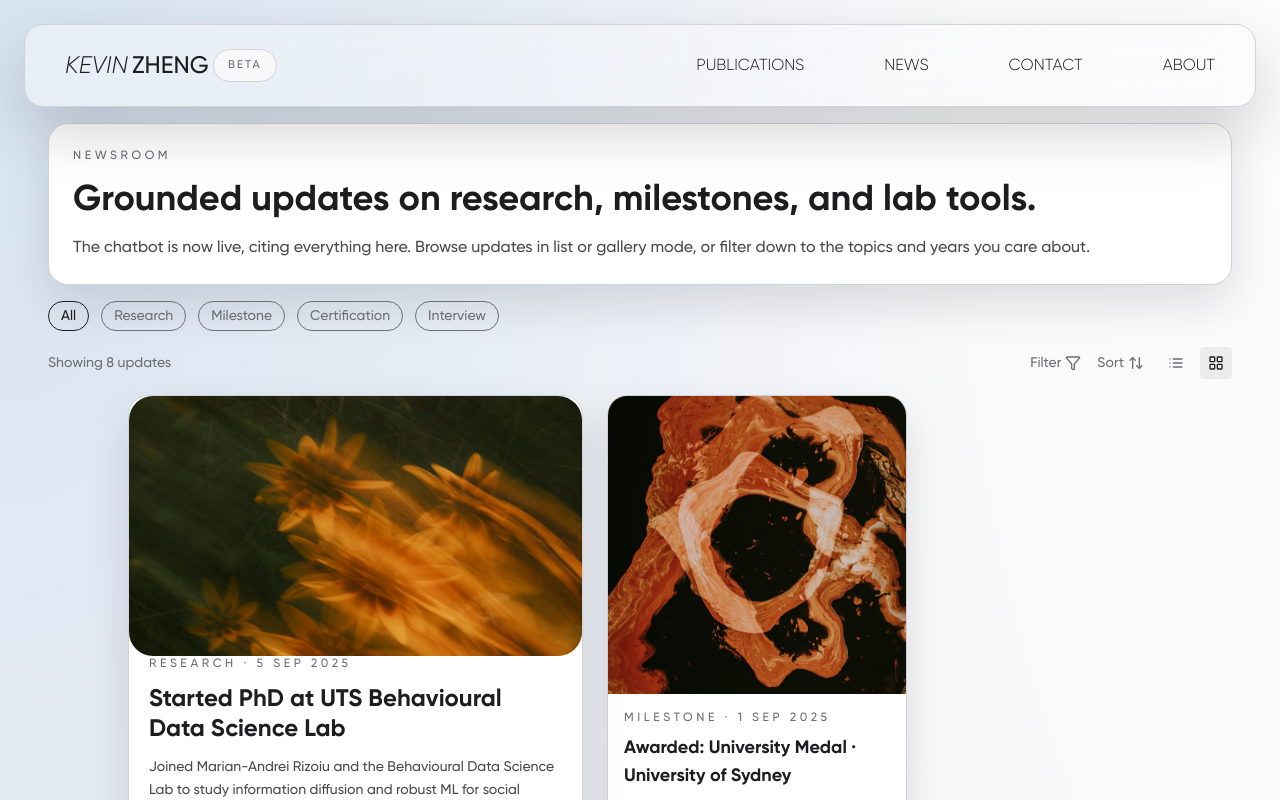
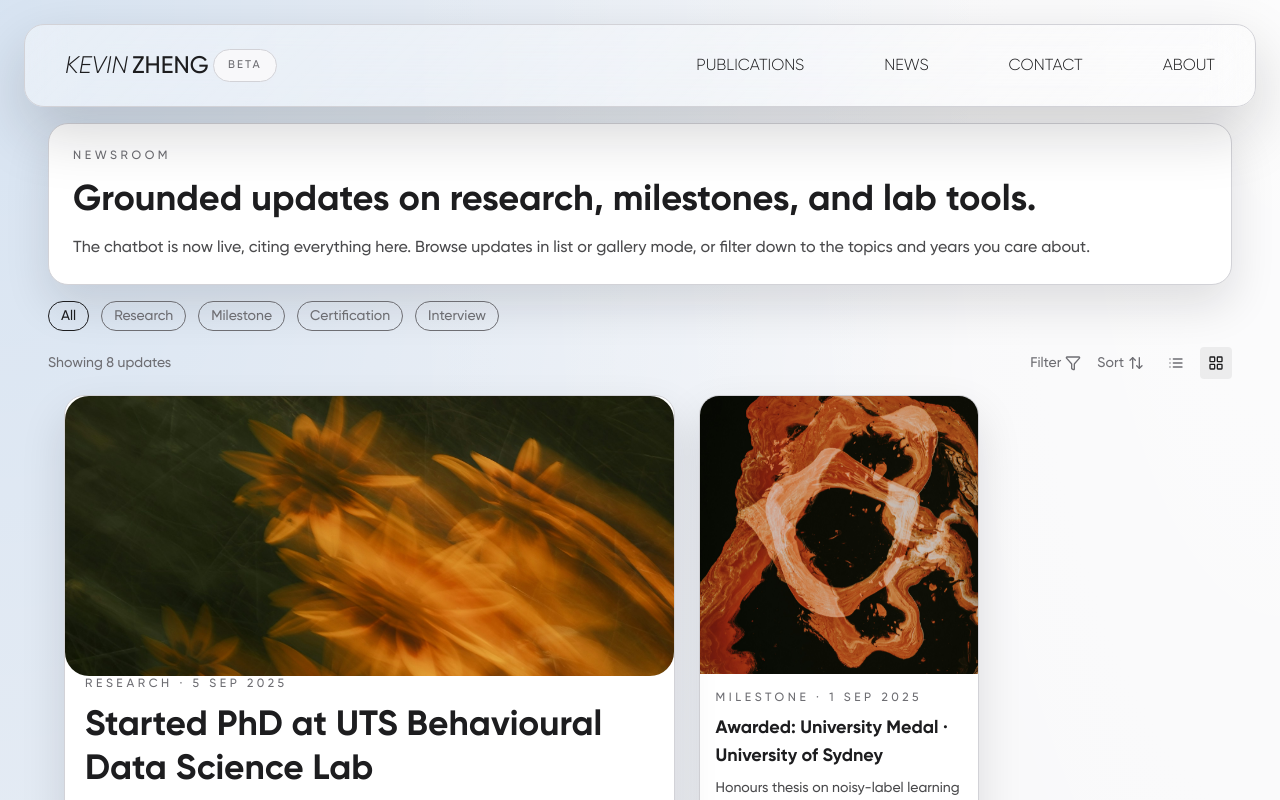
Before and after one commit to kyxzhe/kyxzhe.github.io, a Next.js app: page /news in a window 1280 px wide. Both pictures are taken after a click on the button 1216 px from the left and 363 px from the top of the page. Shown: the top 800 px of the page. Built offline with nearby package versions, Linux system fonts and the light colour scheme.

Commit message:
style: bring news hero closer to reference

```diff
--- a/src/app/news/page.tsx
+++ b/src/app/news/page.tsx
@@ -117,18 +117,18 @@ const renderListRow = (item: NewsItem) => {
     const columnItems = secondaryItems.slice(0, 3);
     const remainingItems = secondaryItems.slice(3);
     return (
-      <div className="flex flex-col gap-8 w-full max-w-5xl mx-auto">
-      <div className="grid gap-6 lg:grid-cols-[minmax(0,0.65fr)_300px] items-start">
+      <div className="flex flex-col gap-8 w-full max-w-6xl mx-auto">
+      <div className="grid gap-6 lg:grid-cols-[minmax(0,0.72fr)_280px] items-start">
         {heroItem && (
-          <article className="surface-card flex flex-col lg:sticky lg:top-12">
-            <div className="relative w-full pb-[35%] min-h-[260px] rounded-[24px] overflow-hidden">
+          <article className="surface-card flex flex-col lg:sticky lg:top-16">
+            <div className="relative w-full pb-[30%] min-h-[280px] rounded-[24px] overflow-hidden">
               <Image src={heroItem.cover} alt={heroItem.title} fill sizes="(max-width:1024px) 100vw, 60vw" className="object-cover" />
             </div>
             <div className="px-5 pb-5 flex flex-col gap-3">
               <p className="text-xs uppercase tracking-[0.3em] text-muted-foreground">
                 {heroItem.category} · {formatDate(heroItem.date)}
               </p>
-              <h2 className="text-2xl font-semibold leading-tight">{heroItem.title}</h2>
+              <h2 className="text-[2.2rem] font-semibold leading-tight">{heroItem.title}</h2>
               <p className="text-sm text-foreground/80 leading-relaxed">{heroItem.summary}</p>
               {heroItem.link && (
                 <Link href={heroItem.link} className="text-sm text-brand-accent" target="_blank" rel="noopener noreferrer">
```
